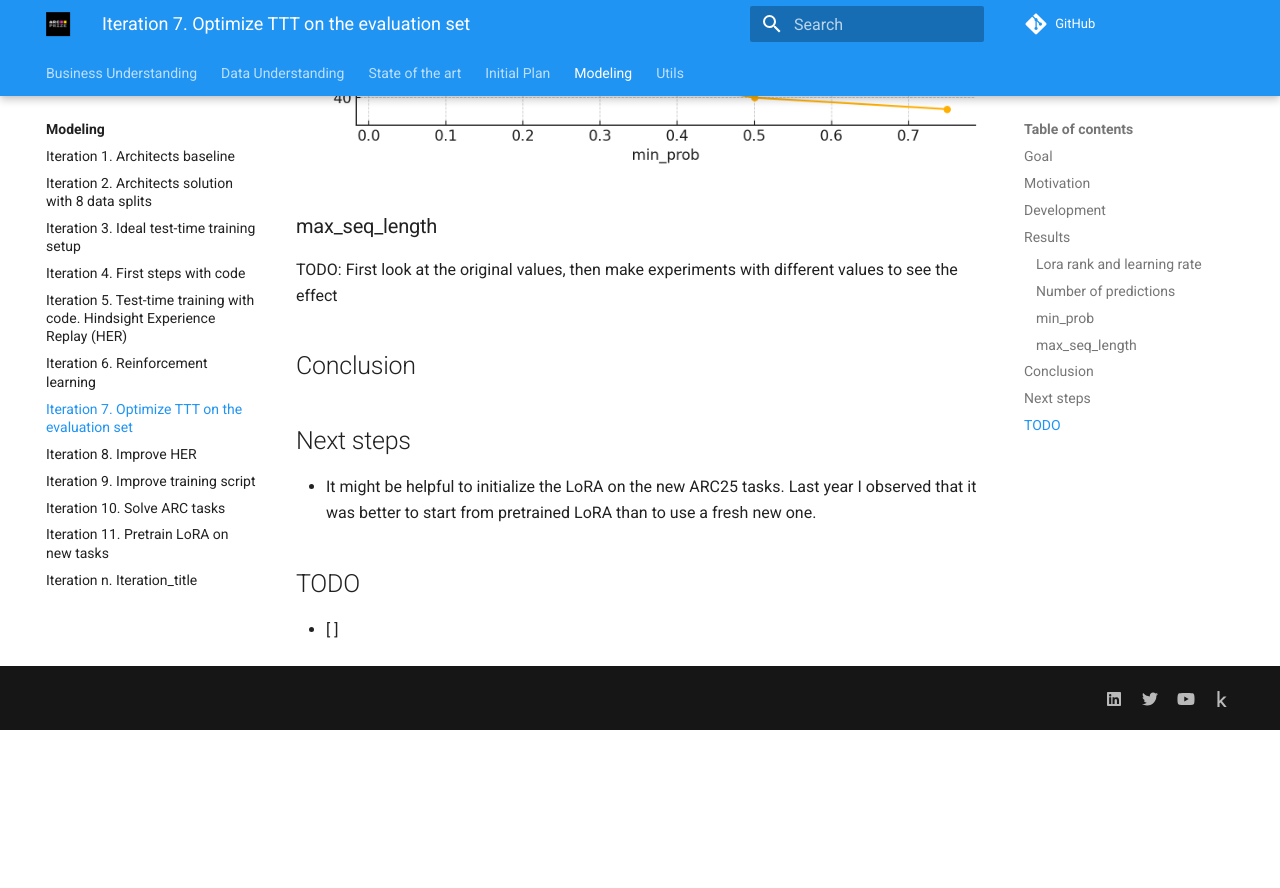
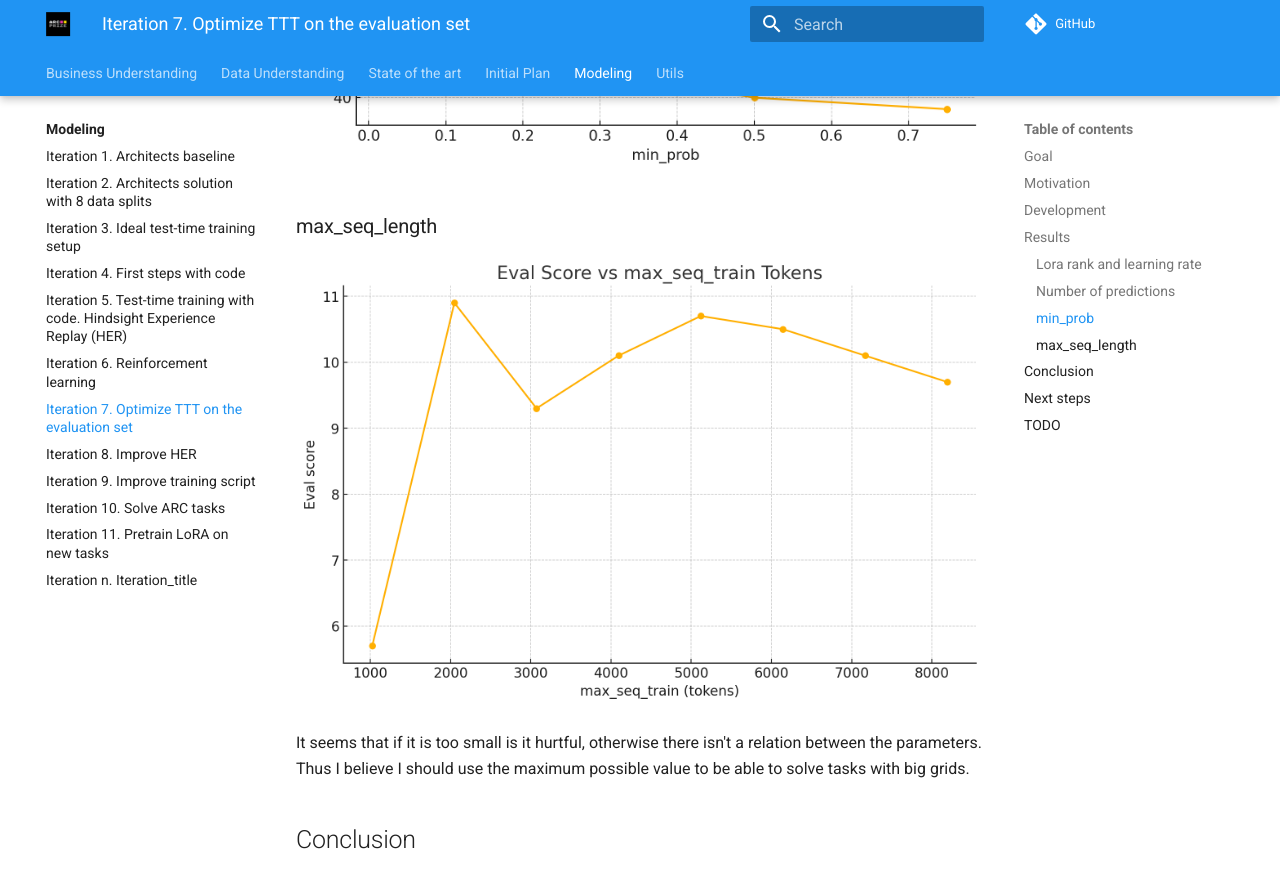
Before and after one commit to ironbar/arc25, an MkDocs documentation site: the page built from docs/modeling/Iteration_07_optimize_ttt_on_evaluation_set.md, in a window 1280 px wide and 900 px high, scrolled down 2977 px. Shown: the top 888 px of the window. Built offline with MkDocs 1.6.1 and Material for MkDocs 9.7.7, drawn with Linux system fonts in a browser that asks for light colours; comment, search, counter and statistics services are not loaded; before the commit the page ends 3707 px from its top, so only the background shows below that.

Commit message:
add analysis and image for max_seq_length parameter in optimization iteration

```diff
--- a/docs/modeling/Iteration_07_optimize_ttt_on_evaluation_set.md
+++ b/docs/modeling/Iteration_07_optimize_ttt_on_evaluation_set.md
@@ -50,7 +50,10 @@ we see a clear trend of improvement when using a lower value of `min_prob`. The
 
 ### max_seq_length
 
-TODO: First look at the original values, then make experiments with different values to see the effect
+![max_seq_length](res/1749380700465_image.png)
+
+It seems that if it is too small is it hurtful, otherwise there isn't a relation between the parameters.
+Thus I believe I should use the maximum possible value to be able to solve tasks with big grids.
 
 ## Conclusion
 
```
Also changed, not shown: docs/modeling/res/1749380700465_image.png (added).
